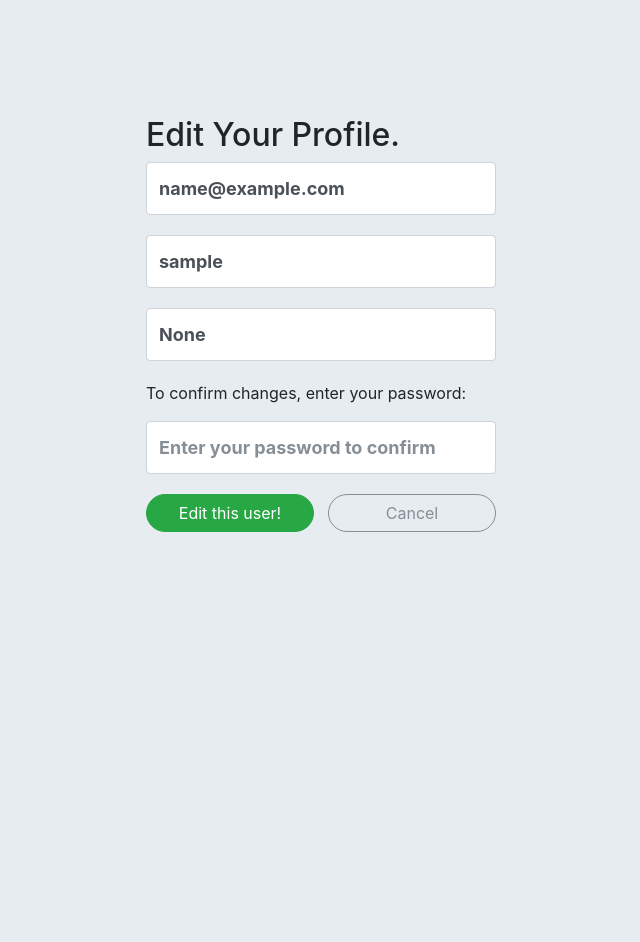
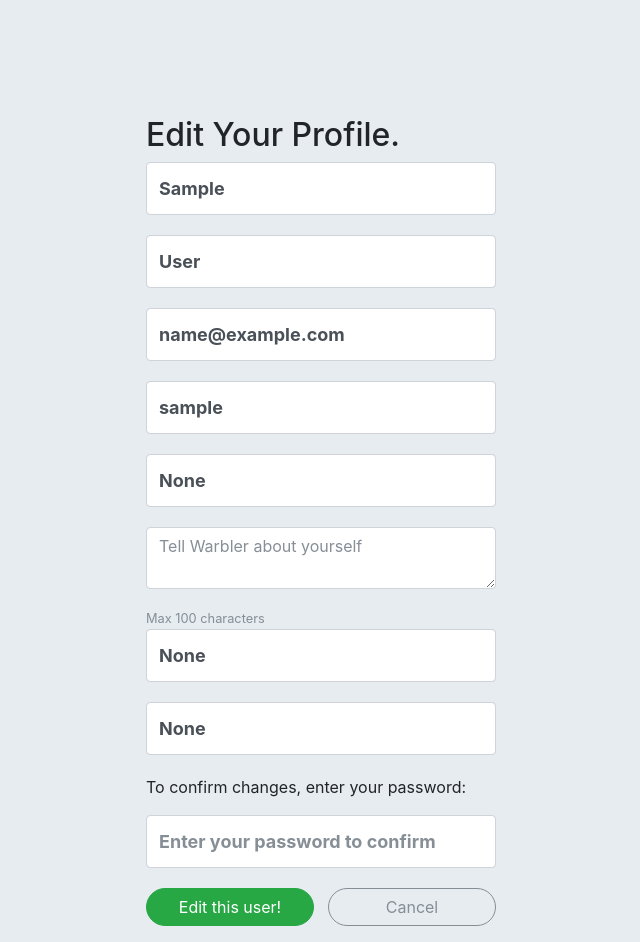
Before and after one commit to Mhowitt/Warbler-Project, a Flask app: page /users/1/edit in a window 1280 px wide. Shown: the part 46-988 px from the top of the page, without its empty margins (319-959 px from the left). Before the commit the page ends 578 px from the top, so only its background shows below. Run offline with Flask 2, Linux system fonts and the light colour scheme; the visitor is signed in with stand-in values (Sample User, id 1); data comes from the database, SQL or seed files in the repository; some libraries are stand-ins or nearby versions.

Commit message:
added names, bio, location profile and forms

```diff
--- a/project/__init__.py
+++ b/project/__init__.py
@@ -2,6 +2,7 @@ from flask import Flask, render_template
 from flask_sqlalchemy import SQLAlchemy
 from flask_modus import Modus
 from flask_bcrypt import Bcrypt
+from flask_migrate import Migrate
 from flask_login import LoginManager
 from flask_debugtoolbar import DebugToolbarExtension
 import os
@@ -20,11 +21,13 @@ app.config['SQLALCHEMY_ECHO'] = False
 app.config['TEMPLATES_AUTO_RELOAD'] = True
 app.config['SECRET_KEY'] = os.environ.get('SECRET_KEY') or "it's a secret"
 toolbar = DebugToolbarExtension(app)
+app.config['DEBUG_TB_INTERCEPT_REDIRECTS'] = False
 
 modus = Modus(app)
 bcrypt = Bcrypt(app)
 login_manager = LoginManager(app)
 db = SQLAlchemy(app)
+Migrate(app, db)
 
 from project.users.views import users_blueprint
 from project.messages.views import messages_blueprint
@@ -47,6 +50,11 @@ def root():
     return render_template('home.html', messages=messages)
 
 
+@app.errorhandler(404)
+def not_found(error):
+    return render_template('404.html')
+
+
 @app.after_request
 def add_header(r):
     """
--- a/project/messages/views.py
+++ b/project/messages/views.py
@@ -31,7 +31,7 @@ def new(id):
 
 @messages_blueprint.route('/<int:message_id>', methods=["GET", "DELETE"])
 def show(id, message_id):
-    found_message = Message.query.get(message_id)
+    found_message = Message.query.get_or_404(message_id)
     if request.method == b"DELETE" and current_user.id == id:
         db.session.delete(found_message)
         db.session.commit()
--- a/project/static/stylesheets/style.css
+++ b/project/static/stylesheets/style.css
@@ -21,7 +21,7 @@ body {
 .navbar {
   background-color: #fff;
   height: 46px;
-  border-bottom: 1px solid rgba(0,0,0,0.25);
+  border-bottom: 1px solid rgba(0, 0, 0, 0.25);
   margin-bottom: 1rem;
   position: relative;
   z-index: 9999;
@@ -100,7 +100,7 @@ nav form.navbar-form {
 }
 
 .onboarding > .navbar {
-  background-image: url('/static/images/nav-bg.png');
+  background-image: url("/static/images/nav-bg.png");
   background-size: 100% 100%;
 }
 
@@ -164,11 +164,11 @@ nav + .container {
 #profile-avatar {
   width: 200px;
   height: 200px;
-  border: 5px solid #FFF;
+  border: 5px solid #fff;
   margin-top: -120px;
   z-index: 1;
   position: relative;
-  box-shadow: 0 1px 1px rgba(136,153,166,0.15);
+  box-shadow: 0 1px 1px rgba(136, 153, 166, 0.15);
 }
 
 .timeline-image {
@@ -188,10 +188,12 @@ nav + .container {
 }
 
 #warbler-hero {
-  background-image: url('/static/images/warbler-hero.jpg');
   height: 360px;
   margin-top: -16px;
   opacity: 0.7;
+  background-size: cover;
+  background-repeat: no-repeat;
+  background-position: center;
 }
 
 .full-width {
@@ -206,9 +208,9 @@ nav + .container {
   background-color: #fff;
   margin-top: -80px;
   margin-bottom: 1rem;
-  border-bottom: 1px solid #CCC;
-  border-top: 1px solid #CCC;
-  box-shadow: 0 1px 3px 0 rgba(0,0,0,0.25);
+  border-bottom: 1px solid #ccc;
+  border-top: 1px solid #ccc;
+  box-shadow: 0 1px 3px 0 rgba(0, 0, 0, 0.25);
   height: 60px;
   align-items: center;
 }
@@ -235,7 +237,7 @@ nav + .container {
   color: #657786;
   font-weight: bold;
   font-size: 12px;
-  letter-spacing: .02em;
+  letter-spacing: 0.02em;
   margin-bottom: 0;
 }
 
@@ -293,7 +295,7 @@ nav + .container {
   width: 100%;
   padding-bottom: 100%;
   border-radius: 5px;
-  border: 1px solid #CCC;
+  border: 1px solid #ccc;
   position: relative;
   background: white;
   margin-top: 20px;
@@ -363,7 +365,7 @@ nav + .container {
   width: 100vw;
   left: 0;
   z-index: -1;
-  background-image: url('/static/images/signed-out-home.jpg');
+  background-image: url("/static/images/signed-out-home.jpg");
   background-size: cover;
   background-position: center center;
   color: #fff;
@@ -384,13 +386,13 @@ nav + .container {
 }
 
 .home-hero:before {
-  content:'';
+  content: "";
   position: absolute;
   top: 0;
   left: 0;
   right: 0;
   bottom: 0;
-  background: rgba(255,255,255,0.3);
+  background: rgba(255, 255, 255, 0.3);
 }
 
 /* Signed in Home */
@@ -474,6 +476,6 @@ nav + .container {
 .single-message {
   font-size: 27px;
   line-height: 32px;
-  letter-spacing: .01em;
+  letter-spacing: 0.01em;
   margin-bottom: 10px;
 }
--- /dev/null
+++ b/project/templates/404.html
@@ -0,0 +1,6 @@
+{% extends 'base.html' %}
+
+{% block content %}
+<h1>404 error</h1>
+
+{% endblock %}
--- a/project/templates/home.html
+++ b/project/templates/home.html
@@ -8,6 +8,7 @@
         <img src="{{ url_for('static', filename='images/warbler-hero.jpg') }}" alt="" class="card-hero">
         <a href="{{ url_for('users.show', id=current_user.id) }}" class="card-link">
           <img src="{{ current_user.image_url }}" alt="Image for {{ current_user.username }}" class="card-image">
+          <!-- {# <p>{{ current_user.name }} </p> #} -->
           <p>@{{ current_user.username }}</p>
         </a>
         <ul class="user-stats nav nav-pills">
--- a/project/users/forms.py
+++ b/project/users/forms.py
@@ -1,12 +1,18 @@
 from flask_wtf import FlaskForm
-from wtforms import StringField, PasswordField
+from wtforms import StringField, PasswordField, widgets
 from wtforms.validators import DataRequired, Email, Length
 
 
 class UserForm(FlaskForm):
+    first_name = StringField('first_name')
+    last_name = StringField('last_name')
+    email = StringField('email', validators=[DataRequired(), Email()])
     username = StringField('username', validators=[DataRequired()])
-    email = StringField('email', validators=[DataRequired(), Email()])
+    location = StringField('last_name')
+    bio = StringField(
+        'bio', validators=[Length(max=100)], widget=widgets.TextArea())
     image_url = StringField('image_url')
+    header_image_url = StringField('header_image_url')
     password = PasswordField('password', validators=[Length(min=6)])
 
 
--- a/project/users/models.py
+++ b/project/users/models.py
@@ -15,6 +15,8 @@ class User(db.Model, UserMixin):
     __tablename__ = 'users'
 
     id = db.Column(db.Integer, primary_key=True)
+    first_name = db.Column(db.Text)
+    last_name = db.Column(db.Text)
     email = db.Column(db.Text, unique=True)
     username = db.Column(db.Text, unique=True)
     image_url = db.Column(db.Text)
--- a/project/users/templates/users/edit.html
+++ b/project/users/templates/users/edit.html
@@ -5,6 +5,25 @@
     <h2 class="join-message">Edit Your Profile.</h2>
     <form action="{{ url_for('users.show', id=user.id) }}?_method=PATCH" method="POST" id="user_form">
       {{ form.csrf_token }}
+
+      {% if form.first_name.errors %}
+        {% for error in form.first_name.errors %}
+          <span class="text-danger">
+            {{ error }}
+          </span>
+        {% endfor %}
+      {% endif %}
+      {{ form.first_name(placeholder="What's your first name?", value=user.first_name, class="form-control") }}
+
+      {% if form.last_name.errors %}
+      {% for error in form.last_name.errors %}
+        <span class="text-danger">
+          {{ error }}
+        </span>
+      {% endfor %}
+    {% endif %}
+    {{ form.last_name(placeholder="What's your last name?", value=user.last_name, class="form-control") }}
+
       {% if form.email.errors %}
         {% for error in form.email.errors %}
           <span class="text-danger">
@@ -13,6 +32,7 @@
         {% endfor %}
       {% endif %}
       {{ form.email(placeholder="What's your email?", value=user.email, class="form-control") }}
+
       {% if form.username.errors %}
         {% for error in form.username.errors %}
           <span class="text-danger">
@@ -21,6 +41,26 @@
         {% endfor %}
       {% endif %}
       {{ form.username(placeholder="What do you want your username to be?", value=user.username, class="form-control") }}
+
+      {% if form.location.errors %}
+        {% for error in form.location.errors %}
+          <span class="text-danger">
+            {{ error }}
+          </span>
+        {% endfor %}
+      {% endif %}
+      {{ form.location(placeholder="Where do you live?", value=user.location, class="form-control") }}
+
+      {% if form.bio.errors %}
+        {% for error in form.bio.errors %}
+          <span class="text-danger">
+            {{ error }}
+          </span>
+        {% endfor %}
+      {% endif %}
+      {{ form.bio(placeholder="Tell Warbler about yourself", value=user.bio, class="form-control") }}
+      <small id="bioHelp" class="form-text text-muted">Max 100 characters</small>
+
         {% if form.image_url.errors %}
           {% for error in form.image_url.errors %}
           <span class="text-danger">
@@ -30,6 +70,17 @@
       {% endif %}
       {{ form.image_url(placeholder="Optional: What image do you want to use?", value=user.image_url,
       class="form-control") }}
+
+      {% if form.header_image_url.errors %}
+        {% for error in form.header_image_url.errors %}
+        <span class="text-danger">
+          {{ error }}
+        </span>
+        {% endfor %}
+      {% endif %}
+      {{ form.header_image_url(placeholder="Optional: Add a custom header image to your profile!", value=user.header_image_url,
+      class="form-control") }}
+
       <p>To confirm changes, enter your password:</p>
       {% if form.password.errors %}
         {% for error in form.password.errors %}
--- a/project/users/views.py
+++ b/project/users/views.py
@@ -2,6 +2,7 @@ from flask import redirect, render_template, request, url_for, Blueprint, flash
 from project.users.models import User
 from project.users.forms import UserForm, LoginForm
 from project import db
+from project.decorators import prevent_login_signup
 from sqlalchemy.exc import IntegrityError
 from flask_login import login_user, logout_user, current_user, login_required
 from functools import wraps
@@ -85,14 +86,14 @@ def logout():
 @ensure_correct_user
 def edit(id):
     return render_template(
-        'users/edit.html', form=UserForm(), user=User.query.get(id))
+        'users/edit.html', form=UserForm(), user=User.query.get_or_404(id))
 
 
 @users_blueprint.route(
     '/<int:follower_id>/follower', methods=['POST', 'DELETE'])
 @login_required
 def follower(follower_id):
-    followed = User.query.get(follower_id)
+    followed = User.query.get_or_404(follower_id)
     if request.method == 'POST':
         current_user.following.append(followed)
     else:
@@ -105,18 +106,20 @@ def follower(follower_id):
 @users_blueprint.route('/<int:id>/following', methods=['GET'])
 @login_required
 def following(id):
-    return render_template('users/following.html', user=User.query.get(id))
+    return render_template(
+        'users/following.html', user=User.query.get_or_404(id))
 
 
 @users_blueprint.route('/<int:id>/followers', methods=['GET'])
 @login_required
 def followers(id):
-    return render_template('users/followers.html', user=User.query.get(id))
+    return render_template(
+        'users/followers.html', user=User.query.get_or_404(id))
 
 
 @users_blueprint.route('/<int:id>', methods=["GET", "PATCH", "DELETE"])
 def show(id):
-    found_user = User.query.get(id)
+    found_user = User.query.get_or_404(id)
     if (request.method == 'GET' or current_user.is_anonymous
             or current_user.get_id() != str(id)):
         return render_template('users/show.html', user=found_user)
@@ -126,7 +129,12 @@ def show(id):
             if User.authenticate(found_user.username, form.password.data):
                 found_user.username = form.username.data
                 found_user.email = form.email.data
+                found_user.first_name = form.first_name.data
+                found_user.last_name = form.last_name.data
+                found_user.location = form.location.data
+                found_user.bio = form.bio.data
                 found_user.image_url = form.image_url.data or None
+                found_user.header_image_url = form.header_image_url.data or None
                 db.session.add(found_user)
                 db.session.commit()
                 return redirect(url_for('users.show', id=id))
```
Also changed, not shown: migrations/versions/ced063151933_adding_first_and_last_name.py (added, +30 -0 lines), project/decorators/__init__.py (added, +13 -0 lines), project/templates/user_page.html (+13 -1 lines).
